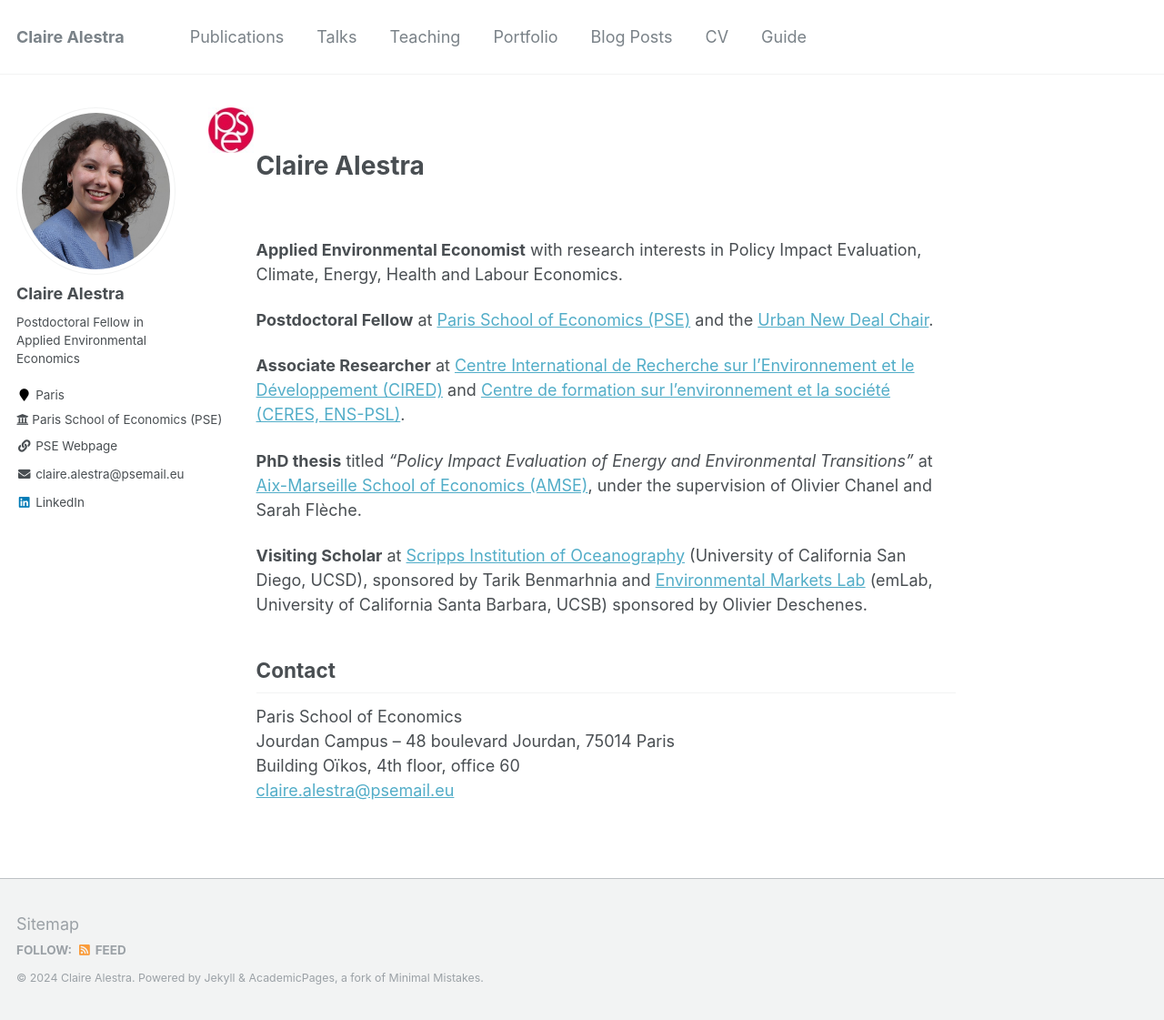
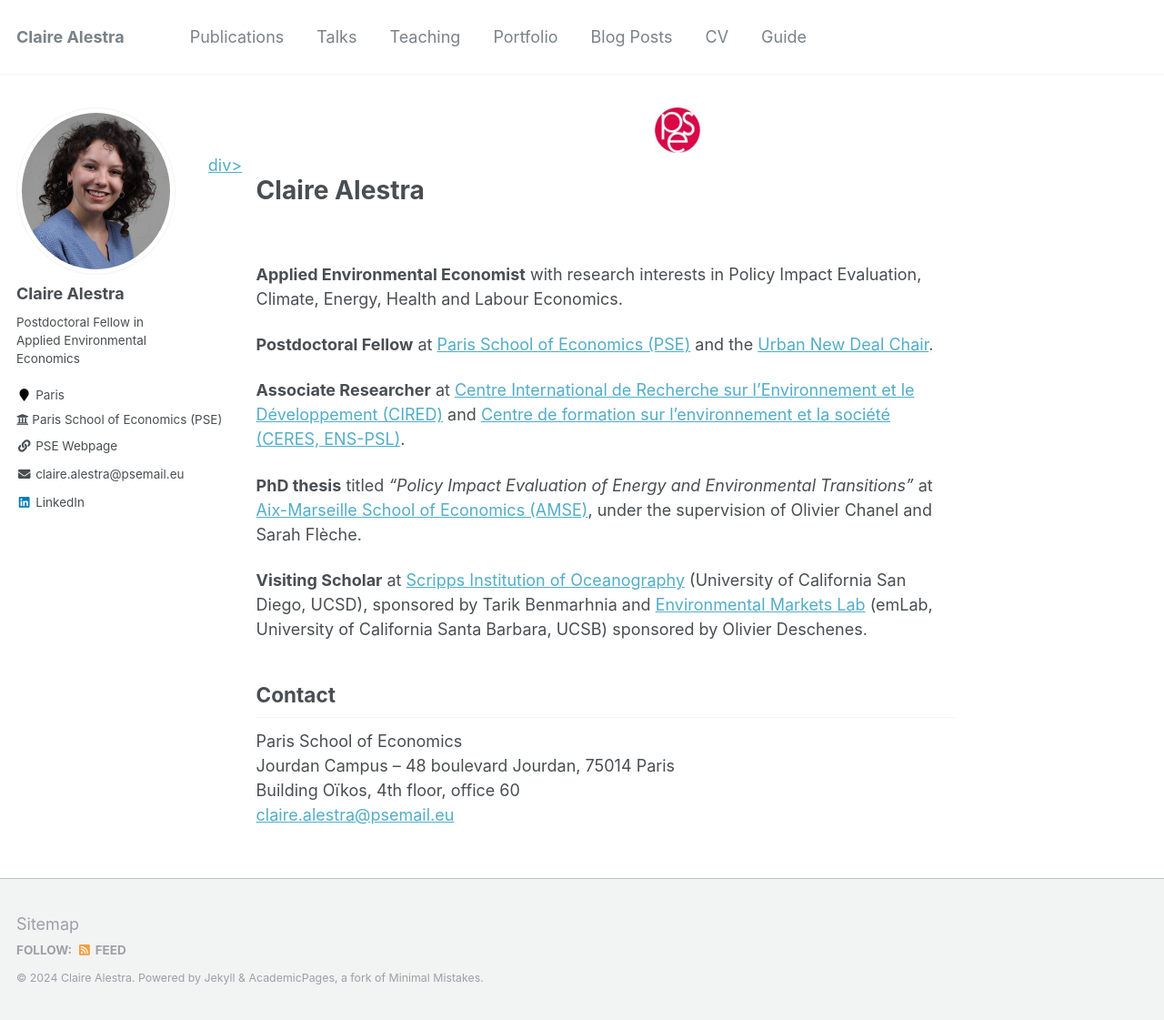
Before and after one commit to ClaireAlestra/ClaireAlestra.github.io, a Jekyll site: the page built from _pages/about.md, in a window 1280 px wide and 1121 px high. Shown: the whole window at 91% size. Built offline with Jekyll 4.4.1, drawn with Linux system fonts in a browser that asks for light colours.

Commit message:
Update sidebar.html

```diff
--- a/_includes/sidebar.html
+++ b/_includes/sidebar.html
@@ -26,5 +26,7 @@
 
 {% if site.textbook_logo %}
 <a href="{{ site.textbook_logo_link }}">
+  <div align="center">
   <img src="{{ site.textbook_logo | relative_url }}" width="50" height="50" class="textbook_logo" id="sidebar-logo" data-turbolinks-permanent/>
+  </div>div>
 </a>{% endif %}
```
